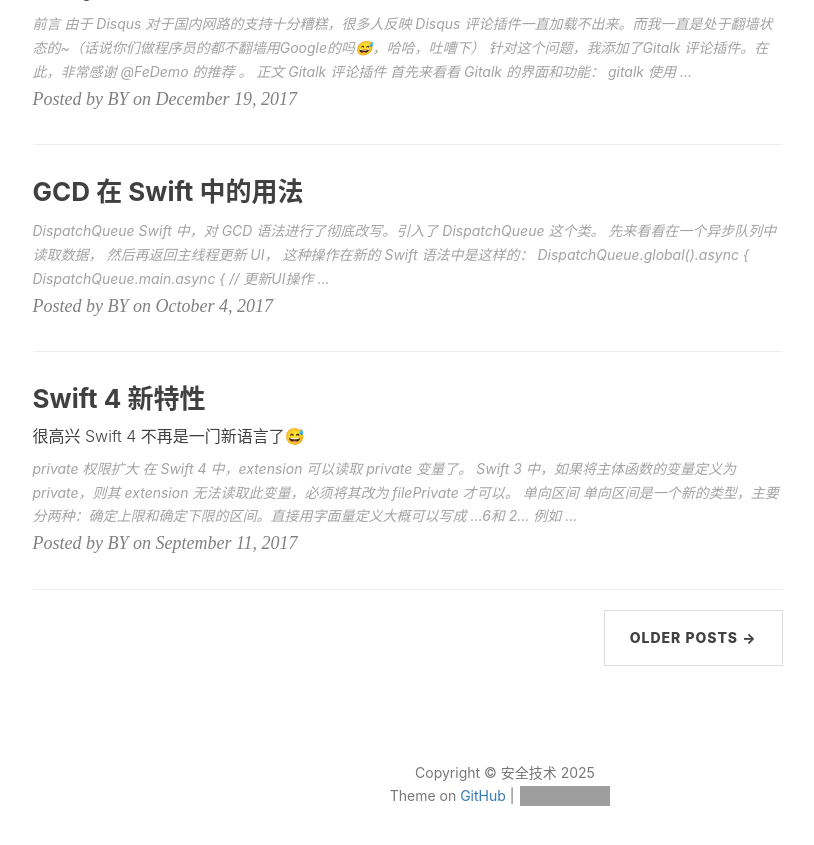
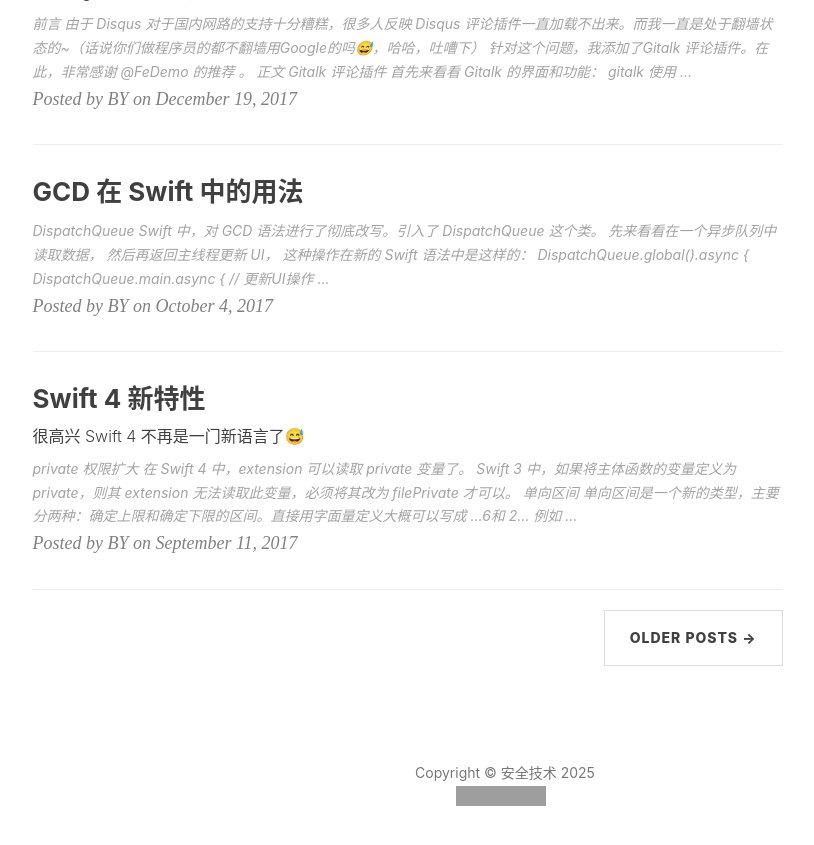
Before and after one commit to seensec/seensec.github.io, a Jekyll site: the page built from index.html, in a window 1280 px wide and 900 px high, scrolled down 2193 px. Shown: the top 845 px of the window, without its empty margins (135-949 px from the left). Built offline with Jekyll 4.4.1, drawn with Linux system fonts in a browser that asks for light colours; nearby versions of some CDN libraries; the list of posts is cut into pages by our own code; comment, search, counter and statistics services are not loaded; grey boxes are pictures that could not be loaded.

Commit message:
Update footer.html

```diff
--- a/_includes/footer.html
+++ b/_includes/footer.html
@@ -93,7 +93,6 @@
                 <p class="copyright text-muted">
                     Copyright &copy; {{ site.title }} {{ site.time | date: '%Y' }}
                     <br>
-                    Theme on <a href="{{ site.github_repo }}">GitHub</a> |
                     <iframe
                         style="margin-left: 2px; margin-bottom:-5px;"
                         frameborder="0" scrolling="0" width="100px" height="20px"
```
